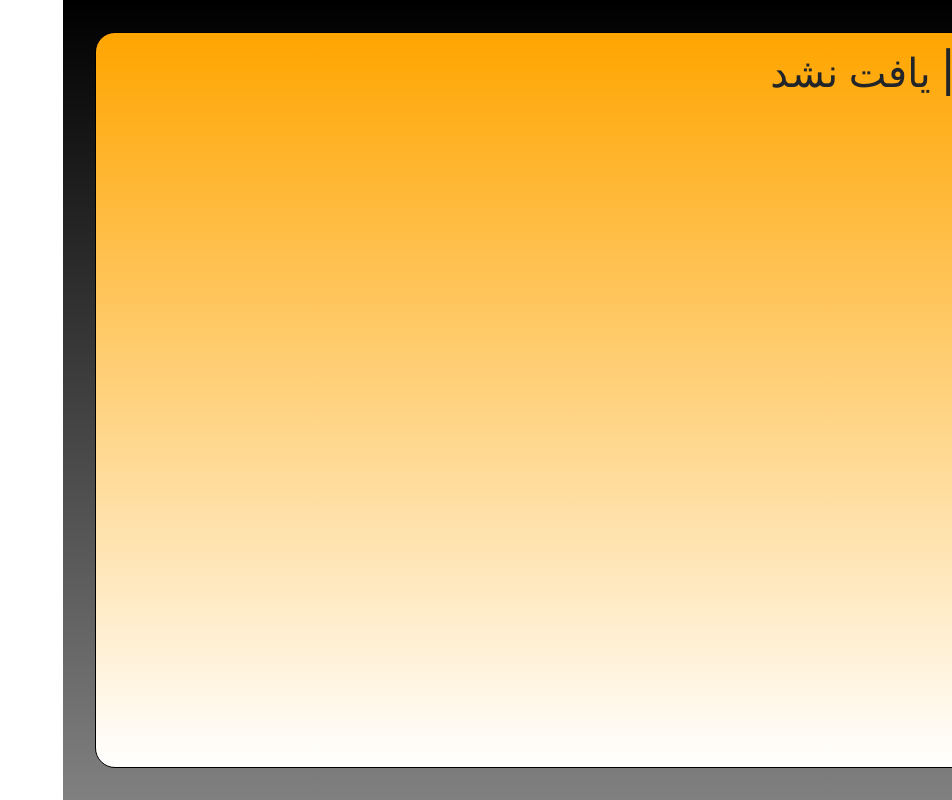
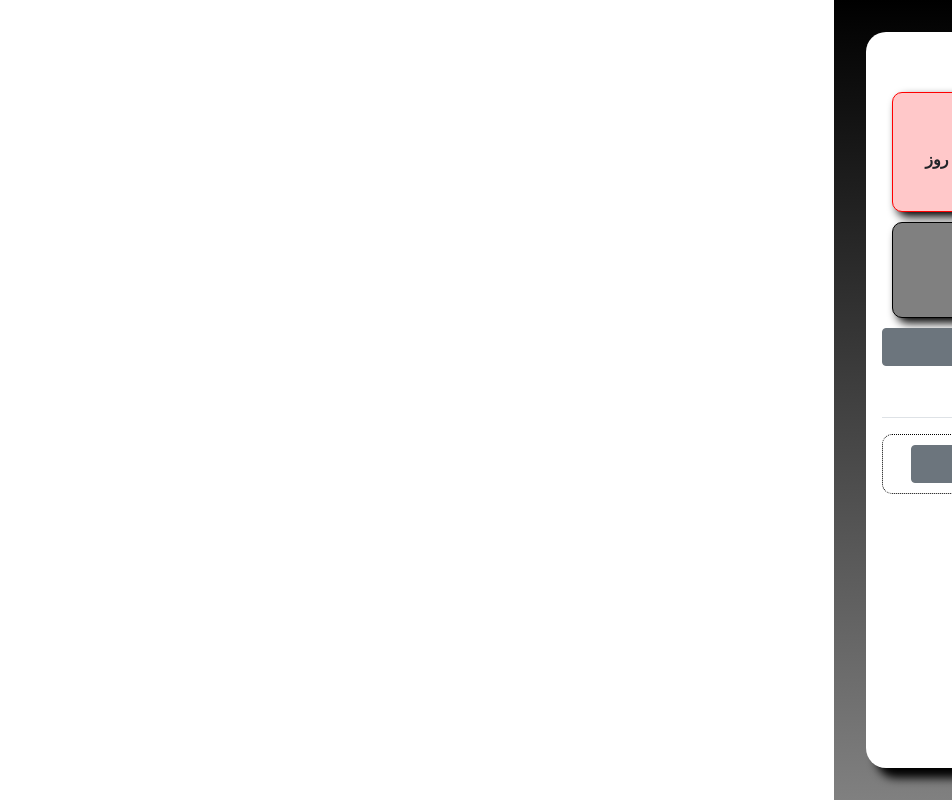
Before and after one commit to omid-94/update-website-tazarv, a React (Create React App) app: page /Database in a window 1280 px wide. Before the commit this address had no page. Shown: the whole page, without its empty margins (328-1280 px from the left). Built offline with nearby package versions, Linux system fonts and the light colour scheme.

Commit message:
omid tapala

```diff
--- a/src/App.css
+++ b/src/App.css
@@ -22,11 +22,12 @@
     flex-direction: column;
     margin: 2rem;
     padding: 1rem;
-    border: 1px solid black;
+    /* border: 1px solid black; */
+    box-shadow: 10px 10px 10px  black;
     border-radius: 20px;
     overflow-y: scroll;
-    /* background: white; */
-    background: linear-gradient(orange, white);
+    background: white;
+    /* background: linear-gradient(orange, white); */
 }
 .Content::-webkit-scrollbar {
     width: 12px;
--- a/src/Route/Routing.jsx
+++ b/src/Route/Routing.jsx
@@ -3,7 +3,7 @@ import { DatabaseUpdate, Custom404 } from '../Pages'
 const Routing = () => {
   return (
     <Routes>
-      <Route path="/" element={<DatabaseUpdate/>}/>
+      <Route path="/Database" element={<DatabaseUpdate/>}/>
       <Route path="*" element={<Custom404/>}/>
     </Routes>
   //   <Routes>
--- /dev/null
+++ b/src/Template/PageTemplate.css
@@ -0,0 +1,8 @@
+.PageTemplate_Container{
+    display : 'flex';
+    flex-direction : 'column'
+}
+.PageTemplate_Container > h3 {
+    font-weight: bold;
+    font-family :'Franklin Gothic Medium', 'Arial Narrow', Arial, sans-serif
+}
--- a/src/Template/PageTemplate.jsx
+++ b/src/Template/PageTemplate.jsx
@@ -1,11 +1,11 @@
 import React from 'react'
 import {Details, OtherDetails, DownloadLink, OtherDownloadLinks, Notes} from './PageTemplateComponents'
-
+import './PageTemplate.css'
 const PageTemplate = ({Title , NoteList , DetailList ,
                     PrevDetailList , OtherLinksURL }) => {
     console.log(Notes)
     return (
-    <div style={{display : 'flex', flexDirection : 'column'}}>
+    <div className='PageTemplate_Container'>
         <h3>{Title}</h3>
         {NoteList && <Notes Notes={NoteList}/>}
         {DetailList && <Details Details={DetailList}/>}
--- a/src/Template/PageTemplateComponents/Datails/Detials.css
+++ b/src/Template/PageTemplateComponents/Datails/Detials.css
@@ -1,13 +1,16 @@
 .Detials_Container {
-    border: 1px solid red;
+    border: 1px solid black;
     border-radius: 10px;
-    background-color: lightgreen;
-    margin: 5px;
+    background-color: grey;
+    margin: 10px;
+    color: white;
+    box-shadow: 5px 5px 10px  black;
 }
 
 .Detials_Container > span {
     text-decoration: wavy;
     font-size: 15pt;
     margin: 15px;
-    color: red;
+    color: black;
+    font-weight: bold;
 }
--- a/src/Template/PageTemplateComponents/DownloadLink/DownloadLink.jsx
+++ b/src/Template/PageTemplateComponents/DownloadLink/DownloadLink.jsx
@@ -14,7 +14,7 @@ const DownloadLink = ({MainLink}) => {
         <span>{MainLink.date}</span>
       </div>
       <div>
-      <a className='btn btn-primary'
+      <a className='btn btn-secondary'
         target='_blank'
           href={MainLink.link} style={{width : '80%'}}>
             دانلود
--- a/src/Template/PageTemplateComponents/Notes/Notes.css
+++ b/src/Template/PageTemplateComponents/Notes/Notes.css
@@ -2,8 +2,9 @@
     border: 1px solid red;
     border-radius: 10px;
     background-color: #ffc8c9;
-    margin: 5px;
+    margin: 10px;
     font-weight: bold;
+    box-shadow: 5px 5px 10px  black;
 }
 
 .Notes_Container > span {
--- a/src/Template/PageTemplateComponents/OtherDetails/OtherDetails.css
+++ b/src/Template/PageTemplateComponents/OtherDetails/OtherDetails.css
@@ -3,6 +3,5 @@
 }
 .OtherDetails_Container > a {
     width : 100%;
-    background-color: aqua;
     margin-bottom: 5px;
 }
--- a/src/Template/PageTemplateComponents/OtherDetails/OtherDetails.jsx
+++ b/src/Template/PageTemplateComponents/OtherDetails/OtherDetails.jsx
@@ -6,15 +6,15 @@ const OtherDetails = ({PrevDetails}) => {
   const[isOpen , setIsOpen] = useState(false)
   return (
     <div className='OtherDetails_Container'>
-        <a className="btn btn-success" data-bs-toggle="collapse" style={{width : '100%'}}
+        <a className="btn btn-secondary" data-bs-toggle="collapse" style={{width : '100%'}}
             onClick={() => setIsOpen(prev => !prev)}
            href="#collapseExample" role="button" aria-expanded="false" aria-controls="collapseExample">
           تغییرات قدیمی نرم افزار
           &nbsp; &nbsp; {isOpen ? <FaAngleDoubleUp /> : <FaAngleDoubleDown />}
         </a>
-        <div className="collapse OtherDetails_CardContainer" id="collapseExample">
+        <div className="collapse" id="collapseExample">
           <div className="card card-body"
-                style={{backgroundColor : 'pink' , borderRadius : '10px',marginTop : '10px'}}>
+                style={{backgroundColor : 'lightgrey' , borderRadius : '10px',marginTop : '10px'}}>
             {PrevDetails.map((item , index) => {
               return <Details key={index} Details={item}/>
             })}
--- a/src/index.css
+++ b/src/index.css
@@ -4,6 +4,7 @@ body {
   font-family: -apple-system, BlinkMacSystemFont, 'Segoe UI', 'Roboto', 'Oxygen',
     'Ubuntu', 'Cantarell', 'Fira Sans', 'Droid Sans', 'Helvetica Neue',
     sans-serif;
+
   -webkit-font-smoothing: antialiased;
   -moz-osx-font-smoothing: grayscale;
 }
```
